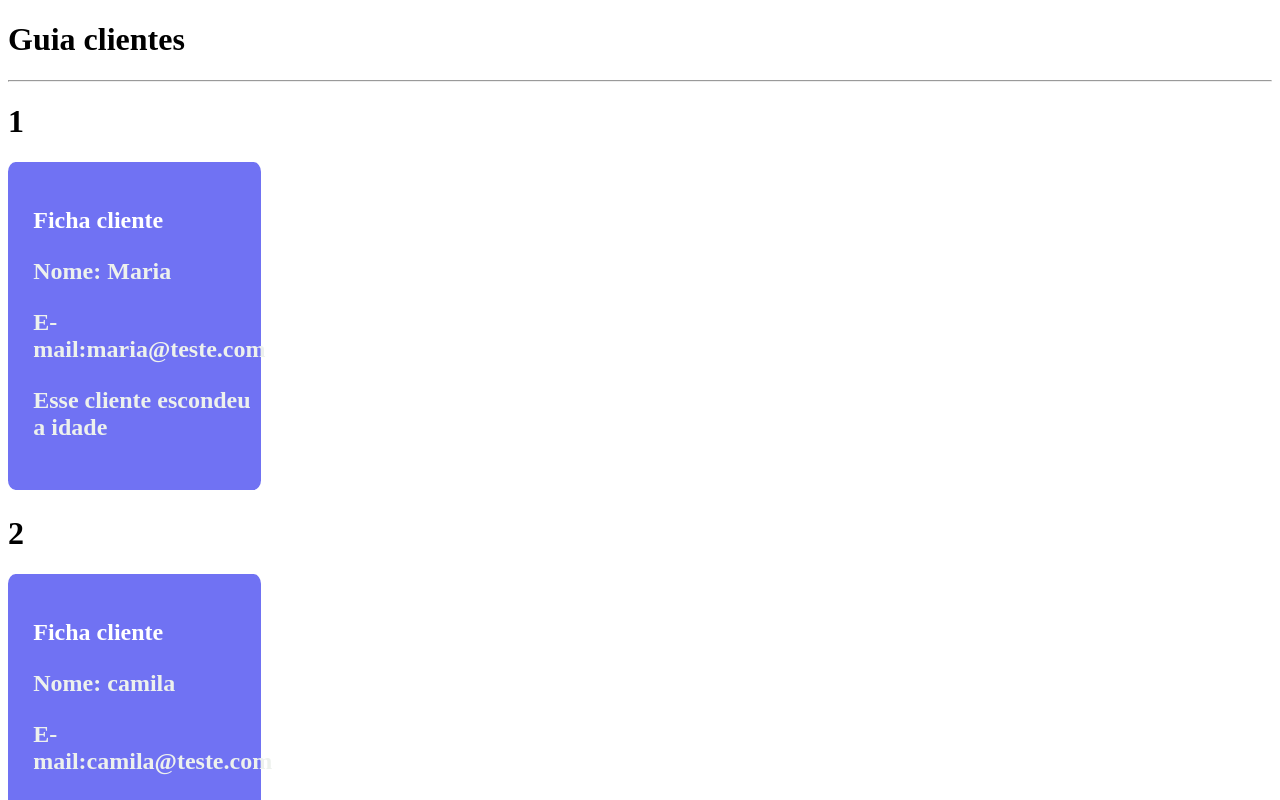
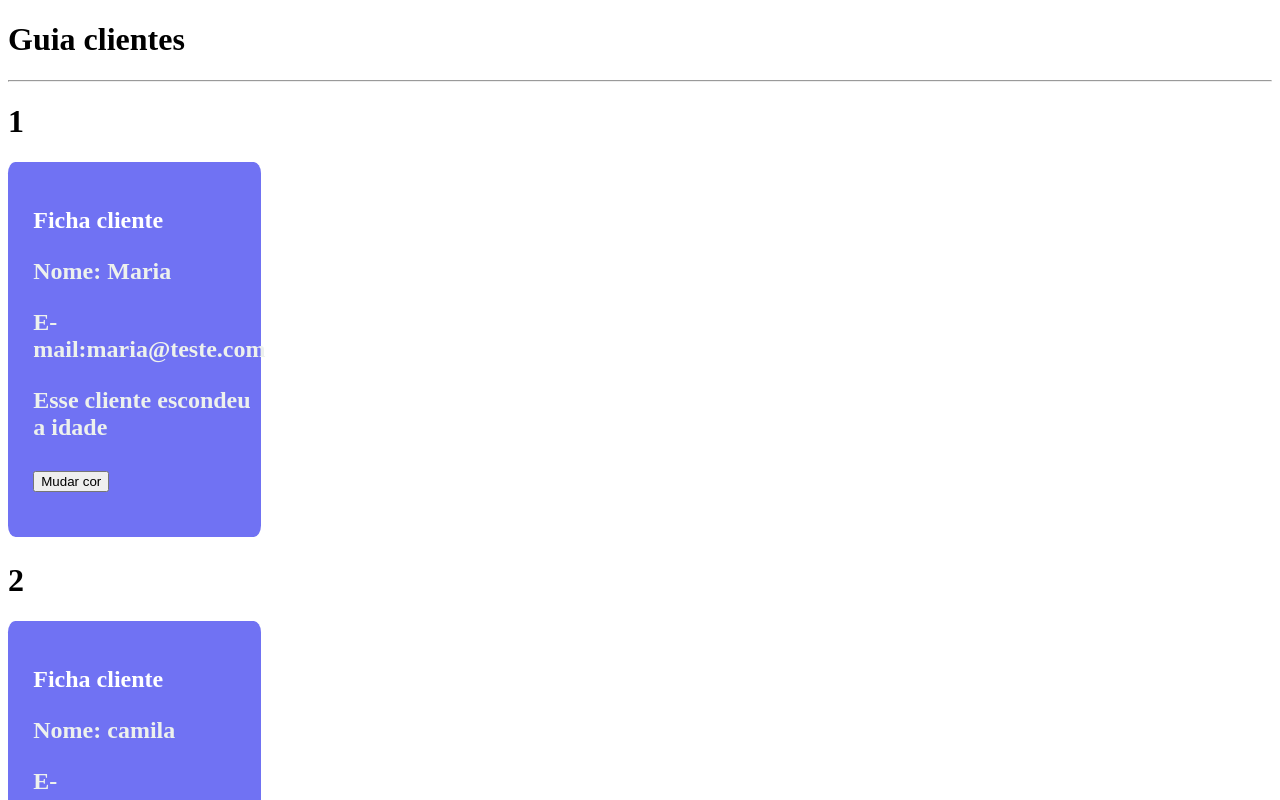
Before and after one commit to ivanProgramador/vue_js, a Vue app in the folder guiaclientes/: page / in a window 1280 px wide. Shown: the top 800 px of the page. Built offline with nearby package versions, Linux system fonts and the light colour scheme.

Commit message:
eventos no vue  fim  da aula 264

```diff
--- a/guiaclientes/src/components/Cliente-component.vue
+++ b/guiaclientes/src/components/Cliente-component.vue
@@ -7,6 +7,7 @@
          <p>E-mail:{{ cliente.email   }}</p>
          <p v-if="showIdade == true"> Idade: {{ cliente.idade    }}</p>
          <p v-else> Esse cliente escondeu a idade </p>
+         <button @click="mudarCor" >Mudar cor</button>
 
       </h2>
 
@@ -25,6 +26,12 @@ export default{
    props:{
        cliente:Object,
        showIdade: Boolean
+   },
+   methods:{
+      mudarCor: function(){
+         this.isPremium = ! this.isPremium;
+
+      }
    }
 
 }
```
